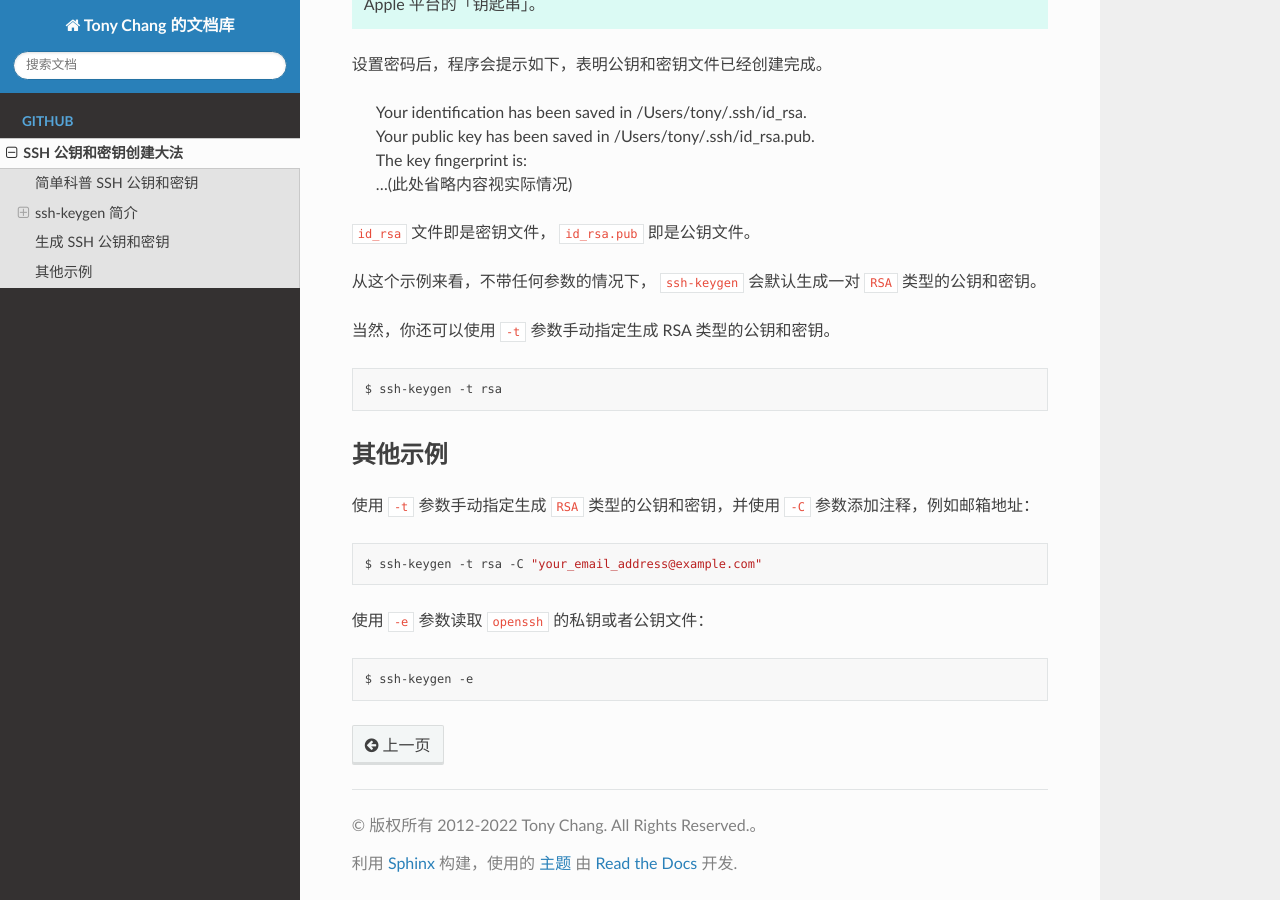
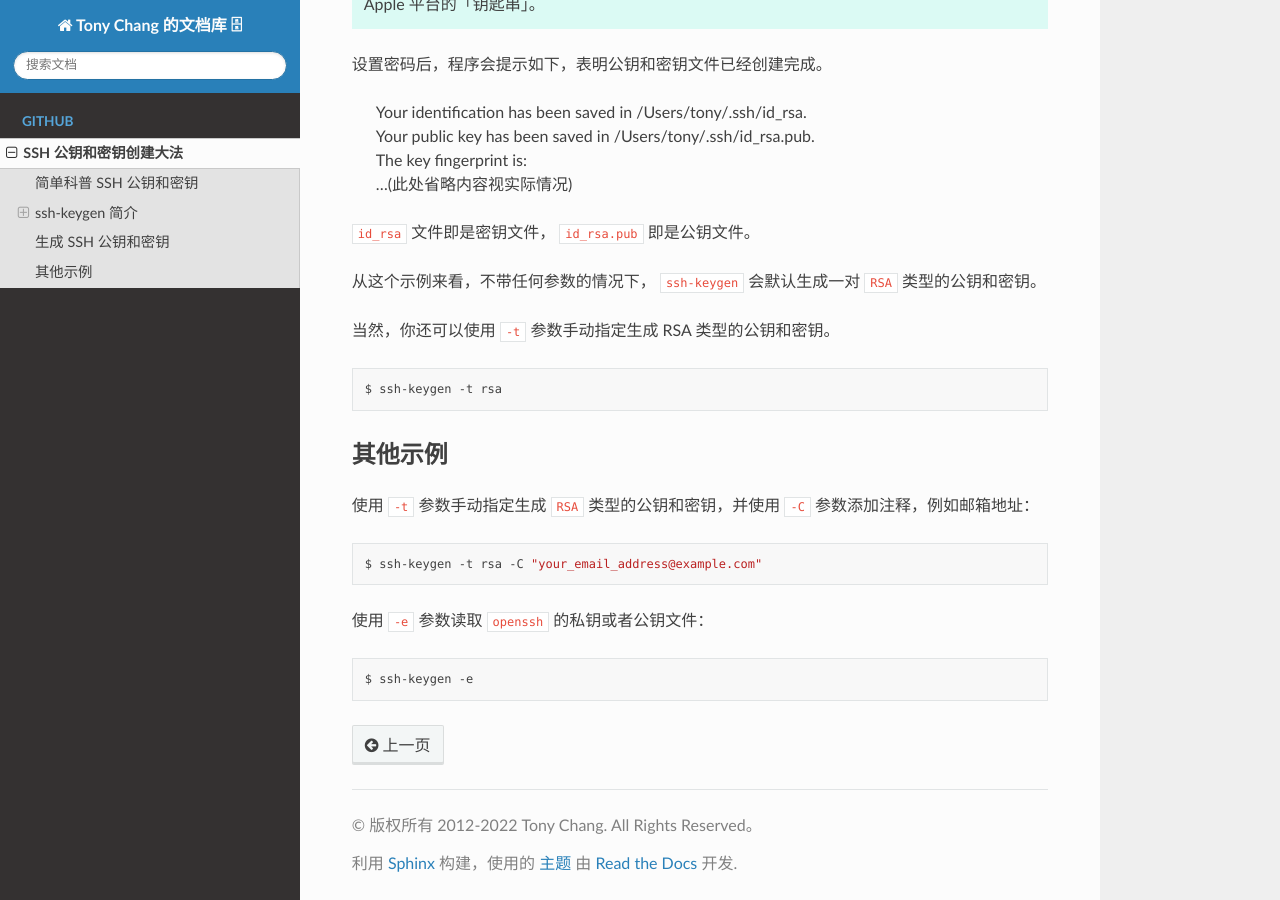
Before and after one commit to tony-aptx4869/docs_lib_sphinx, a Sphinx documentation site: the page built from docs/github/ssh_key_generate.rst, in a window 1280 px wide and 900 px high, scrolled down 1959 px. Built offline with Sphinx 7.4.7 and the Read the Docs theme 2.0.0, drawn with Linux system fonts in a browser that asks for light colours.

Commit message:
Update some files

```diff
--- a/docs/conf.py
+++ b/docs/conf.py
@@ -17,8 +17,8 @@
 
 # -- Project information -----------------------------------------------------
 
-project = 'Tony Chang 的文档库'
-copyright = '2012-2022 Tony Chang. All Rights Reserved.'
+project = 'Tony Chang 的文档库 🗄'
+copyright = '2012-2022 Tony Chang. All Rights Reserved'
 author = 'Tony Chang'
 
 # The full version, including alpha/beta/rc tags
--- a/docs/index.rst
+++ b/docs/index.rst
@@ -3,8 +3,8 @@
    You can adapt this file completely to your liking, but it should at least
    contain the root `toctree` directive.
 
-Tony Chang 的文档库 🗄
-======================
+Tony Chang 的文档库
+===================
 
 .. toctree::
    :maxdepth: 2
```
Also changed, not shown: docs/404.rst (deleted, +0 -7 lines).
